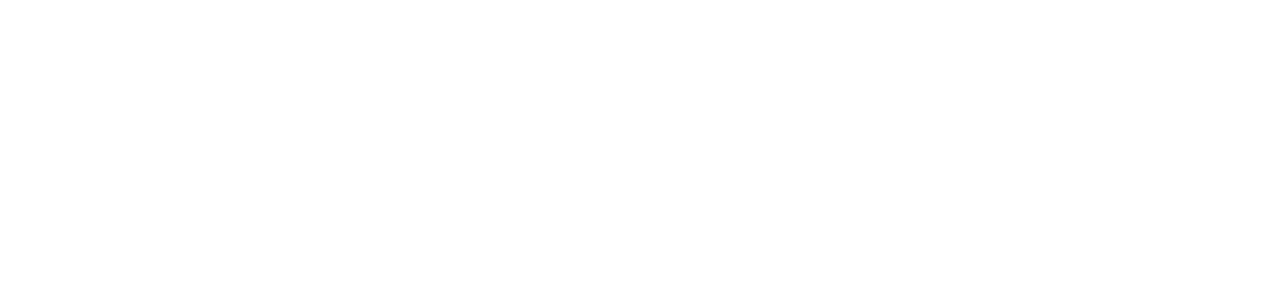
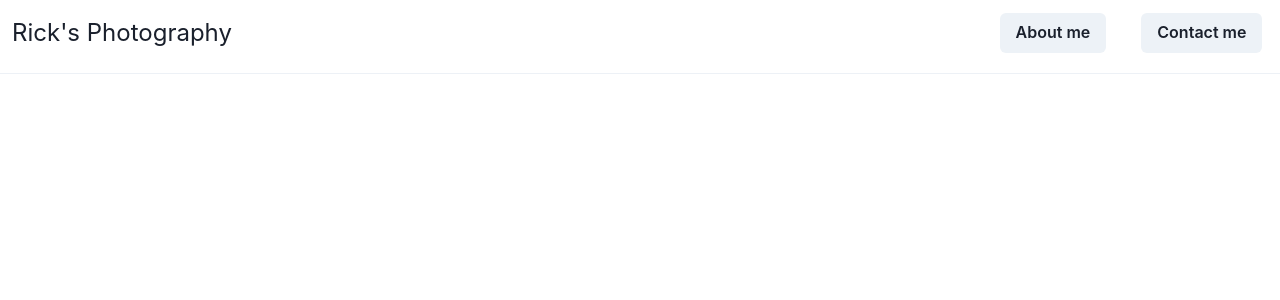
Before and after one commit to jyotirmoy-sinhababu/production-page, a React (Vite) app: page / in a window 1280 px wide. Shown: the top 300 px of the page. Built offline with nearby package versions, Linux system fonts and the light colour scheme.

Commit message:
style added to navbar

```diff
--- a/src/App.jsx
+++ b/src/App.jsx
@@ -1,9 +1,11 @@
 import './App.css';
+
+import Navbar from './components/nav/Navbar';
 
 function App() {
   return (
     <>
-      <div></div>
+      <Navbar />
     </>
   );
 }
--- a/src/components/nav/Navbar.jsx
+++ b/src/components/nav/Navbar.jsx
@@ -1,13 +1,20 @@
-import { Flex, Box, Text } from '@chakra-ui/react';
+import { Flex, Box, Text, Button, Divider } from '@chakra-ui/react';
 
 const Navbar = () => {
   return (
-    <Flex>
-      <Box>
-        <Text>Rick's Photography</Text>
-      </Box>
-      <Box></Box>
-    </Flex>
+    <>
+      {' '}
+      <Flex alignItems={'center'} justifyContent={'space-between'} h={'65px'}>
+        <Box pl={'12px'}>
+          <Text fontSize={{ base: '3xl', sm: '2xl' }}>Rick's Photography</Text>
+        </Box>
+        <Flex alignItems={'center'} justifyContent={'space-around'} w={'298px'}>
+          <Button>About me</Button>
+          <Button>Contact me</Button>
+        </Flex>
+      </Flex>
+      <Divider my={2} bg={'gray.8000'} />
+    </>
   );
 };
 
```
